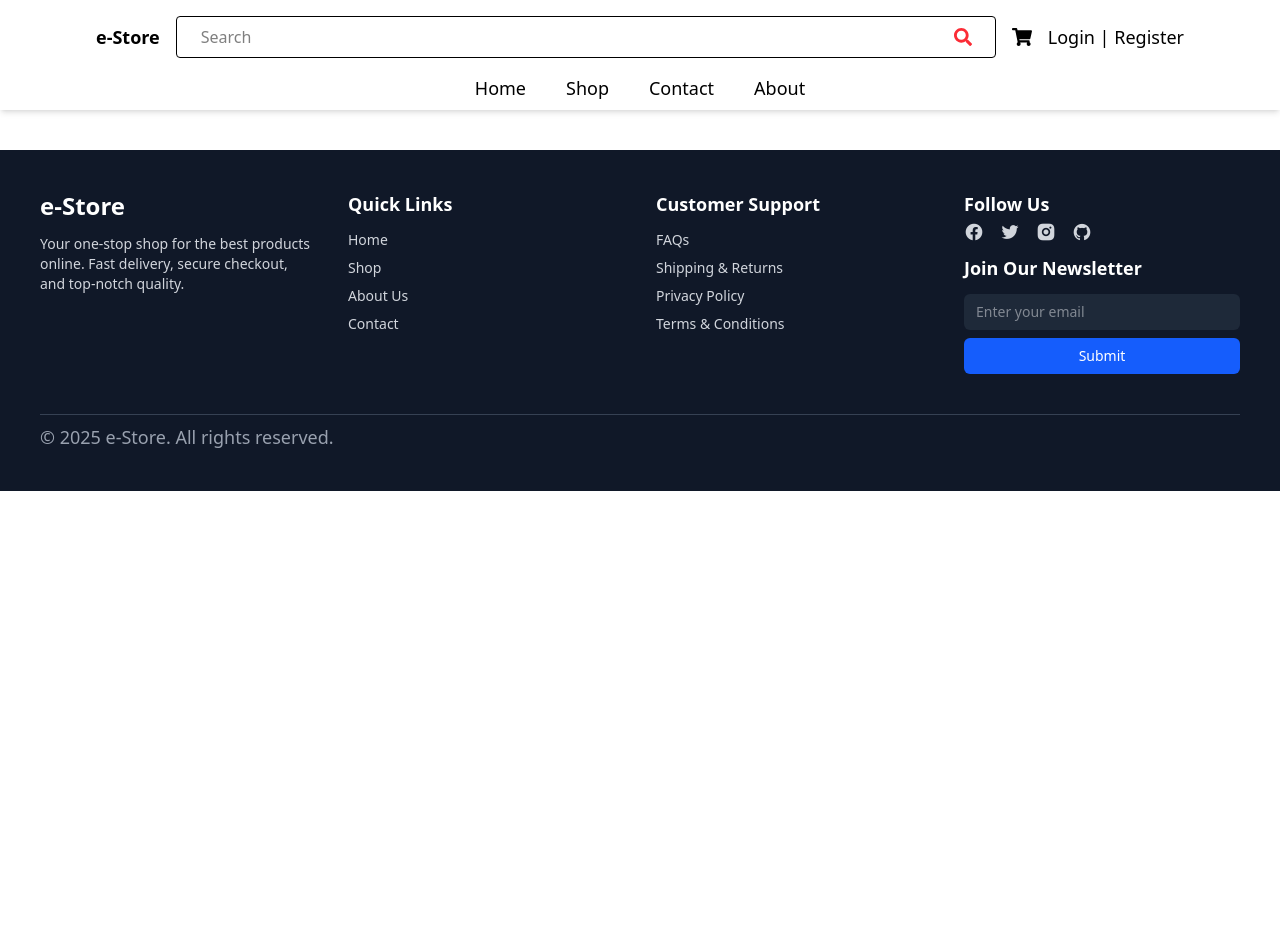
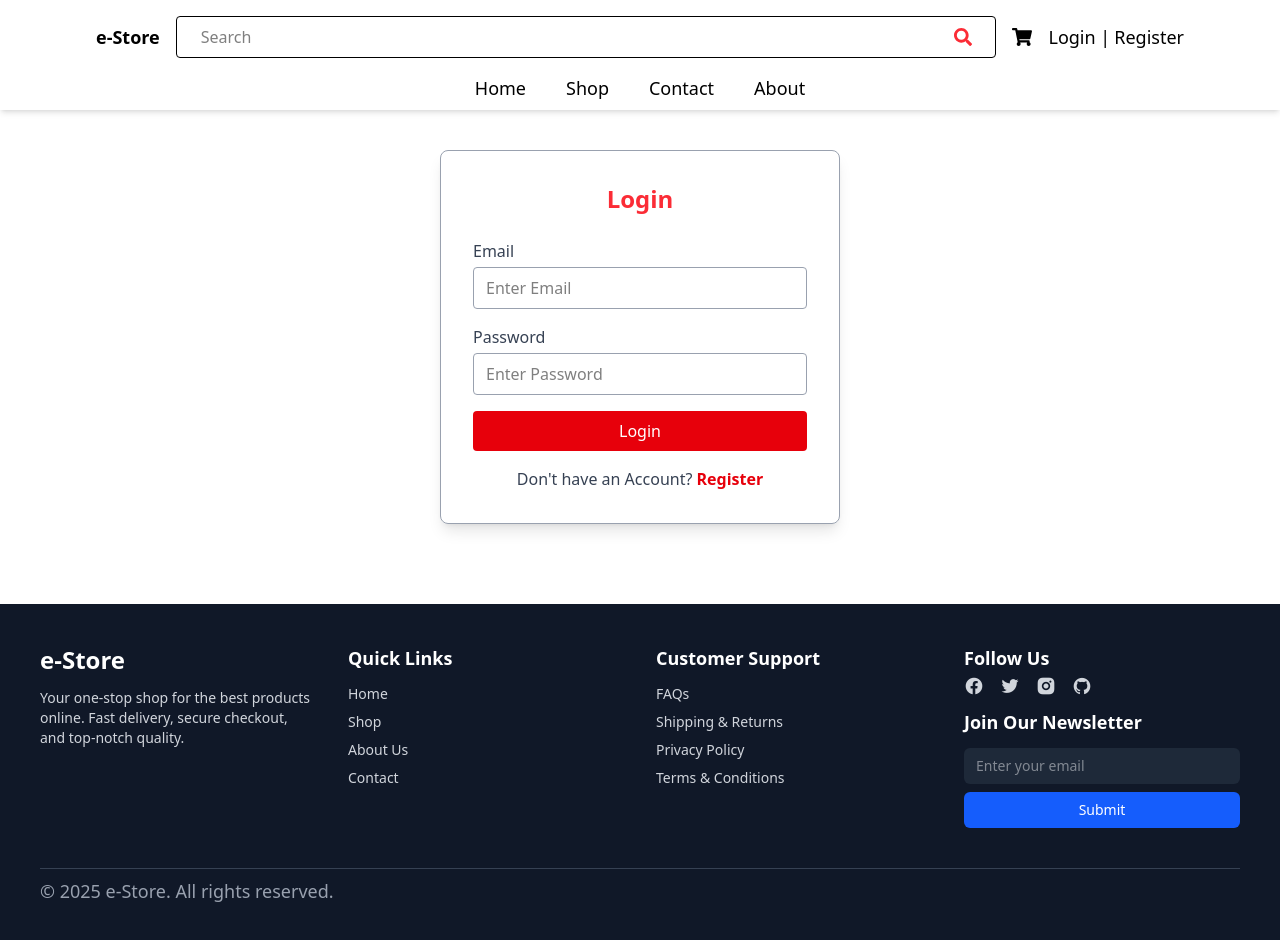
Before and after one commit to Vikash-Mishra06/E-Store-Project, a React (Vite) app: page /login in a window 1280 px wide. Shown: the top 940 px of the page. Before the commit the page ends 800 px from the top, so only its background shows below. Built offline with nearby package versions, Linux system fonts and the light colour scheme.

Commit message:
eleventh commit

```diff
--- a/src/App.jsx
+++ b/src/App.jsx
@@ -9,6 +9,8 @@ import About from './pages/About'
 import Cart from './pages/Cart'
 import Checkout from './pages/Checkout'
 import OrderConfirmation from './pages/Order-Confirmation'
+import Login from './components/Login'
+import Register from './components/Register'
 
 
 const App = () => {
@@ -24,6 +26,8 @@ const App = () => {
         <Route path='/cart' element={<Cart />}/>
         <Route path='/checkout' element={<Checkout setOrder={setOrder}/>}/>
         <Route path='/order-confirmation' element={<OrderConfirmation order={order}/>}/>
+        <Route path='/login' element={<Login />}/>
+        <Route path='/register' element={<Register />}/>
       </Routes>
       <Footer />
     </BrowserRouter>
--- /dev/null
+++ b/src/components/Login.jsx
@@ -0,0 +1,44 @@
+import React from 'react'
+import { useNavigate } from 'react-router-dom'
+
+const Login = () => {
+    const navigate = useNavigate()
+  return (
+    <div className="flex items-center justify-center  p-10 ">
+      <div className="w-full md:w-1/2 lg:w-1/3 shadow-lg rounded-lg p-8 border border-gray-400">
+        <h2 className="text-2xl text-red-500 font-bold mb-6 text-center">Login</h2>
+        <form>
+          <div className="mb-4">
+            <label className="block text-gray-700 mb-1">Email</label>
+            <input
+              className="w-full px-3 py-2 border border-gray-400 rounded"
+              type="email"
+              placeholder="Enter Email"
+            />
+          </div>
+          <div className="mb-4">
+            <label className="block text-gray-700 mb-1">Password</label>
+            <input
+              className="w-full px-3 py-2 border border-gray-400 rounded"
+              type="password"
+              placeholder="Enter Password"
+            />
+          </div>
+          <div className="mb-4">
+            <button className="w-full bg-red-600 text-white py-2 rounded hover:bg-red-700 transition">
+              Login
+            </button>
+          </div>
+        </form>
+        <div className="text-center">
+          <span className="text-gray-700">Don't have an Account? </span>
+          <button onClick={() => navigate('/register')} className="text-red-600 font-semibold hover:underline">
+            Register
+          </button>
+        </div>
+      </div>
+    </div>
+  )
+}
+
+export default Login
--- a/src/components/Navbar.jsx
+++ b/src/components/Navbar.jsx
@@ -1,10 +1,11 @@
 import React from 'react'
 import { FaSearch, FaShoppingCart, FaUser } from 'react-icons/fa'
 import { useSelector } from 'react-redux'
-import { Link, NavLink } from 'react-router-dom'
+import { Link, NavLink, useNavigate } from 'react-router-dom'
 
 const Navbar = () => {
     const products = useSelector(state => state.cart.products)
+    const navigate = useNavigate()
 
     return (
         <nav className='bg-white shadow-md'>
@@ -26,7 +27,11 @@ const Navbar = () => {
                 </NavLink>
 
                 </div>
-                <button className='hidden md:block text-lg'>Login | Register</button>
+                <div className='flex cursor-pointer'>
+                    <span onClick={() => navigate('/login')} className='hidden md:block text-lg'>Login |</span>
+                    <span onClick={() => navigate('/register')} className='hidden md:block text-lg ml-1'> Register</span>
+                </div>
+                {/* <button  className='hidden md:block text-lg'>Login | Register</button> */}
                 <button className='block md:hidden text-lg'><FaUser /></button>
                 <button className='ml-4 lg:hidden md:hidden text-2xl'><i className="ri-menu-line"></i></button>
             </div>
--- /dev/null
+++ b/src/components/Register.jsx
@@ -0,0 +1,44 @@
+import React from 'react'
+import { useNavigate } from 'react-router-dom'
+
+const Register = () => {
+    const navigate = useNavigate()
+  return (
+    <div className="flex items-center justify-center  p-10 ">
+      <div className="w-full md:w-1/2 lg:w-1/3 shadow-lg rounded-lg p-8 border border-gray-400">
+        <h2 className="text-2xl text-red-500 font-bold mb-6 text-center">Register</h2>
+        <form>
+          <div className="mb-4">
+            <label className="block text-gray-700 mb-1">Email</label>
+            <input
+              className="w-full px-3 py-2 border border-gray-400 rounded"
+              type="email"
+              placeholder="Enter Email"
+            />
+          </div>
+          <div className="mb-4">
+            <label className="block text-gray-700 mb-1">Password</label>
+            <input
+              className="w-full px-3 py-2 border border-gray-400 rounded"
+              type="password"
+              placeholder="Enter Password"
+            />
+          </div>
+          <div className="mb-4">
+            <button className="w-full bg-red-600 text-white py-2 rounded hover:bg-red-700 transition">
+              Register
+            </button>
+          </div>
+        </form>
+        <div className="text-center">
+          <span className="text-gray-700">Already have an Account? </span>
+          <button onClick={() => navigate('/login')} className="text-red-600 font-semibold hover:underline">
+            Login
+          </button>
+        </div>
+      </div>
+    </div>
+  )
+}
+
+export default Register
```
